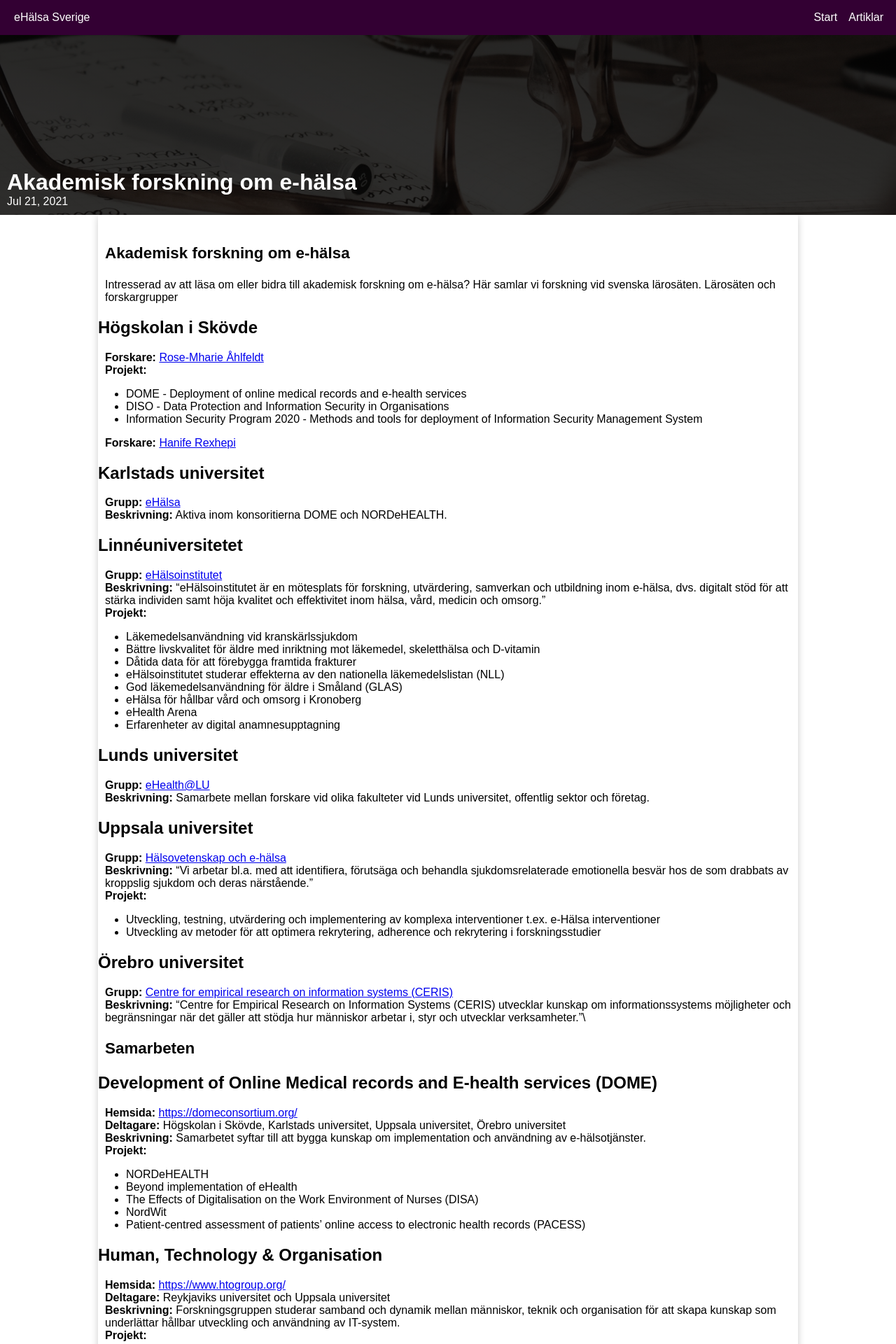
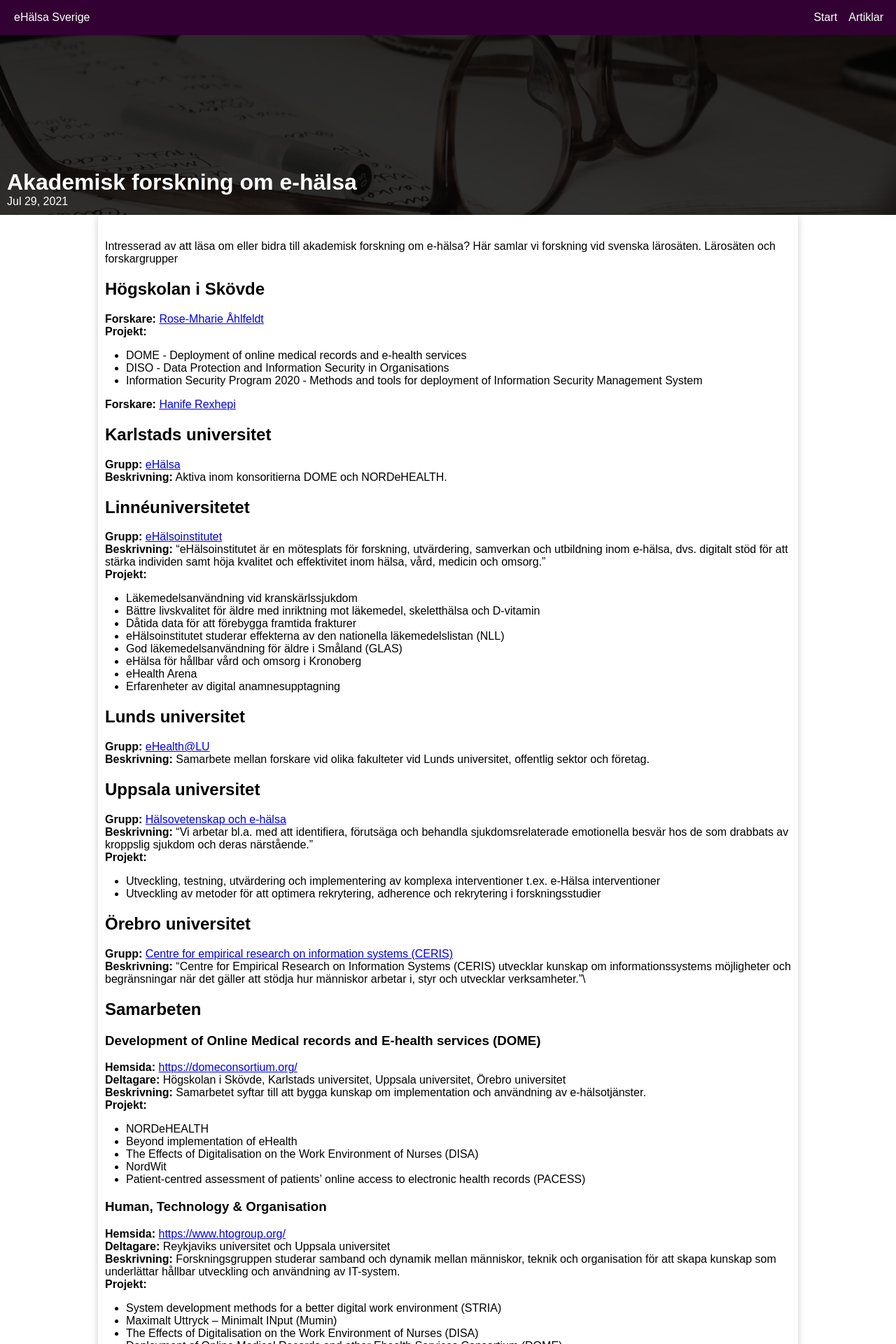
Before and after one commit to teddykladdkak/ehalsa-sverige, a Jekyll site: the page built from _posts/2021-07-21-akademisk forskning om e-hälsa.markdown, in a window 1280 px wide. Shown: the top 1920 px of the page at 70% size. Built offline with Jekyll 4.4.1, drawn with Linux system fonts in a browser that asks for light colours.

Commit message:
Rättningar
- La till rubrik 2 i stilmallen vilket missats, nu har den även mellanrum till kanten.
- Justera namn på markdown fil för att den ska ha unikt namn (alltså tog bort icf som tillhörde en annan artikel)
- Artiklar på startsidan har nu 25% bredd.
- Tog bort rubrik 1 i headern då den redan finns.
- Justerade "min" bild till 500 px bredd.

```diff
--- a/_posts/2021-07-21-icf -akademisk forskning om e-hälsa.markdown
+++ b/_posts/2021-07-21-akademisk forskning om e-hälsa.markdown
@@ -2,15 +2,15 @@
 layout: post
 title:  "Akademisk forskning om e-hälsa"
 description: "Här samlar vi forskning om e-hälsa vid svenska lärosäten"
-date:   2021-07-21 14:42:49 +0200
+date:   2021-07-29 08:00:00 +0200
 tags: Forskning
 image: research
 sitemap:
-  lastmod: 2021-07-21
-  priority: 0.5
+  lastmod: 2021-07-29
+  priority: 0.7
   changefreq: 'weekly'
 ---
-# Akademisk forskning om e-hälsa
+
 Intresserad av att läsa om eller bidra till akademisk forskning om e-hälsa? Här samlar vi forskning vid svenska lärosäten.
 Lärosäten och forskargrupper
 ## Högskolan i Skövde
@@ -50,8 +50,8 @@ Lärosäten och forskargrupper
 ## Örebro universitet
 **Grupp:** [Centre for empirical research on information systems (CERIS)](https://www.oru.se/forskning/forskningsmiljoer/ent/ceris/)\
 **Beskrivning:** “Centre for Empirical Research on Information Systems (CERIS) utvecklar kunskap om informationssystems möjligheter och begränsningar när det gäller att stödja hur människor arbetar i, styr och utvecklar verksamheter.”\
-# Samarbeten
-## Development of Online Medical records and E-health services (DOME)
+## Samarbeten
+### Development of Online Medical records and E-health services (DOME)
 **Hemsida:** [https://domeconsortium.org/](https://domeconsortium.org/)\
 **Deltagare:** Högskolan i Skövde, Karlstads universitet, Uppsala universitet, Örebro universitet\
 **Beskrivning:** Samarbetet syftar till att bygga kunskap om implementation och användning av e-hälsotjänster.\
@@ -62,7 +62,7 @@ Lärosäten och forskargrupper
 * NordWit
 * Patient-centred assessment of patients’ online access to electronic health records (PACESS)
 
-## Human, Technology & Organisation
+### Human, Technology & Organisation
 **Hemsida:** [https://www.htogroup.org/](https://www.htogroup.org/)\
 **Deltagare:** Reykjaviks universitet och Uppsala universitet\
 **Beskrivning:** Forskningsgruppen studerar samband och dynamik mellan människor, teknik och organisation för att skapa kunskap som underlättar hållbar utveckling och användning av IT-system.\
@@ -74,7 +74,7 @@ Lärosäten och forskargrupper
 * Motivation, attitude, learning and competencies (Marconi)
 * NordWit
 
-## Medtech Science & Innovation centre
+### Medtech Science & Innovation centre
 **Hemsida:** [https://medtech.uu.se/](https://medtech.uu.se/)\
 **Beskrivning:** Samarbete mellan Uppsala universitet och Akademiska sjukhuset.\
 **Projekt:**
--- a/style/main.css
+++ b/style/main.css
@@ -70,7 +70,7 @@ nav ul li a:hover {
     display: flex;
     flex-direction: column;
 }
-h1, h3, p, time {
+h1, h2, h3, p, time {
     padding-right: 10px;
     padding-left: 10px;
 }
@@ -290,6 +290,9 @@ a.cal-ev .cal-ev-col {
 .post-link:hover {
     opacity: .95;
 }
+.post-card .post-link {
+    width: 25%;
+}
 .post-content {
     position: relative;
     max-height: 60px;
```
Also changed, not shown: media/research-min.jpg, media/research.jpg.
